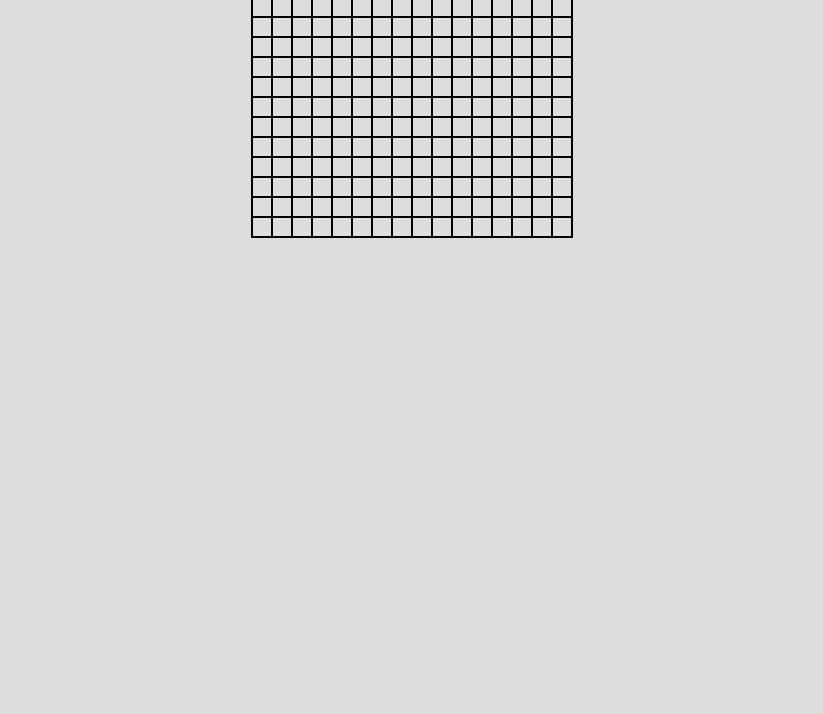
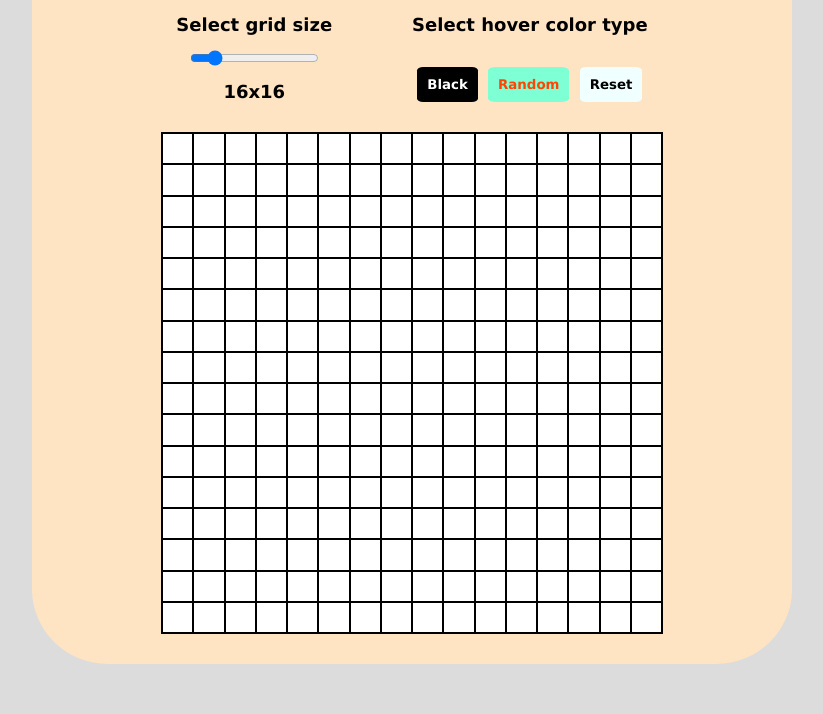
Before and after one commit to saba-bar95/etch-a-sketch, a plain HTML site: page index.html in a window 1280 px wide. Shown: the part 134-848 px from the top of the page, without its empty margins (228-1051 px from the left). Before the commit the page ends 800 px from the top, so only its background shows below. Drawn offline with Linux system fonts and the light colour scheme.

Commit message:
Add more UI & functionalities

```diff
--- a/index.html
+++ b/index.html
@@ -9,6 +9,33 @@
     <title>Etch-a-Skatch</title>
   </head>
   <body>
-    <div class="container"></div>
+    <div class="main">
+      <div class="header">
+        <h1>Eatch a Skatch</h1>
+      </div>
+      <div class="grid-info">
+        <div class="grid-size">
+          <label for="size">Select grid size</label>
+          <input
+            class="input"
+            type="range"
+            value="16"
+            min="1"
+            max="100"
+            oninput="rangeValue.innerText = `${this.value}x${this.value}`"
+          />
+          <p id="rangeValue" class="para">16x16</p>
+        </div>
+        <div class="grid-color">
+          <p class="color-para para">Select hover color type</p>
+          <div class="color-buttons">
+            <button class="color-btn black">Black</button>
+            <button class="color-btn random">Random</button>
+            <button class="color-btn reset">Reset</button>
+          </div>
+        </div>
+      </div>
+      <div class="grid-container"></div>
+    </div>
   </body>
 </html>
--- a/script.js
+++ b/script.js
@@ -1,26 +1,57 @@
-const container = document.querySelector(".container");
-const divWidth = 320 / 16;
-const divHeight = 320 / 16;
+const input = document.querySelector("input");
+const gridContainter = document.querySelector(".grid-container");
+const colorBtns = document.querySelector(".color-buttons");
+const random = document.querySelector(".random");
+let divs;
 
-function createHover(div) {
-  div.forEach((div) =>
+const randomRgbColor = function () {
+  let r = Math.floor(Math.random() * 256);
+  let g = Math.floor(Math.random() * 256);
+  let b = Math.floor(Math.random() * 256);
+  return "rgb(" + r + "," + g + "," + b + ")";
+};
+
+function createHover(divs, e) {
+  let targetValue;
+  if (e === undefined) targetValue = true;
+  else targetValue = e.target.classList.contains("black");
+  divs.forEach((div) =>
     div.addEventListener("mouseover", function (e) {
-      e.target.style.backgroundColor = "black";
+      if (targetValue) {
+        e.target.style.backgroundColor = "black";
+      } else {
+        e.target.style.backgroundColor = randomRgbColor();
+      }
     })
   );
 }
 
-function createSquares() {
-  for (let i = 1; i <= 256; i++) {
+function createGrid(val = 16) {
+  gridContainter.textContent = "";
+  const divWidth = 500 / val;
+  const divHeight = 500 / val;
+  for (let i = 1; i <= val * val; i++) {
     const div = document.createElement("div");
     div.classList.add("grid-square");
     div.style.width = divWidth + "px";
     div.style.height = divHeight + "px";
-    container.appendChild(div);
+    gridContainter.appendChild(div);
   }
-
-  const divs = document.querySelectorAll(".grid-square");
+  divs = document.querySelectorAll(".grid-square");
   createHover(divs);
 }
 
-createSquares();
+input.addEventListener("click", function (e) {
+  const value = input.value;
+  createGrid(value);
+});
+
+colorBtns.addEventListener("click", function (e) {
+  if (e.target.classList.contains("reset")) {
+    divs.forEach((div) => (div.style.backgroundColor = "white"));
+    return;
+  }
+  createHover(divs, e);
+});
+
+createGrid();
--- a/styles.css
+++ b/styles.css
@@ -1,16 +1,92 @@
+* {
+  margin: 0;
+  padding: 0;
+  font-family: "Lucida Sans", "Lucida Sans Regular", "Lucida Grande",
+    "Lucida Sans Unicode", Geneva, Verdana, sans-serif;
+}
+
 body {
+  margin: 50px;
   background-color: gainsboro;
 }
 
-.container {
-  width: 320px;
+.main {
+  margin: auto;
+  background-color: bisque;
+  padding: 30px;
+  border-radius: 10%;
+  display: flex;
+  flex-direction: column;
+  gap: 30px;
+  align-items: center;
+  width: 700px;
+}
+
+.grid-info {
+  display: flex;
+  gap: 80px;
+}
+
+.grid-size {
+  display: flex;
+  flex-direction: column;
+  gap: 15px;
+  align-items: center;
+}
+
+.grid-color {
+  display: flex;
+  flex-direction: column;
+  justify-content: space-between;
+}
+
+.color-buttons {
+  display: flex;
+  justify-content: space-around;
+}
+
+.color-btn {
+  padding: 10px;
+  background-color: azure;
+  border-radius: 10%;
+  border: none;
+  cursor: pointer;
+}
+
+.black {
+  color: white;
+  background-color: black;
+}
+
+.random {
+  color: orangered;
+  background-color: aquamarine;
+}
+
+label,
+.para,
+.color-btn {
+  font-weight: 700;
+}
+
+label,
+.para {
+  font-size: 18px;
+}
+
+.grid-container {
+  width: 500px;
+  height: 500px;
+  background-color: white;
   display: flex;
   flex-wrap: wrap;
-  margin: 50px auto;
+  margin: auto;
   border: 1px solid black;
+  overflow: hidden;
 }
 
 .grid-square {
   border: 1px solid black;
   box-sizing: border-box;
+  flex: auto;
 }
```
